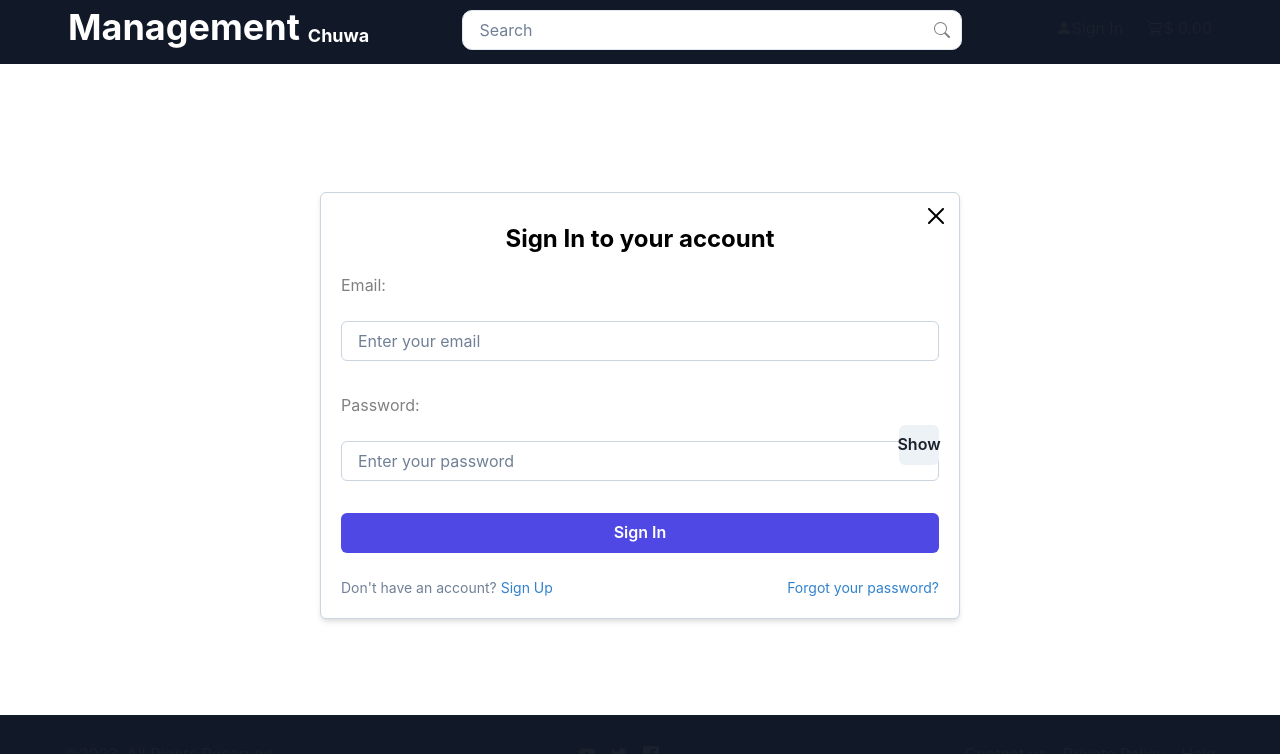
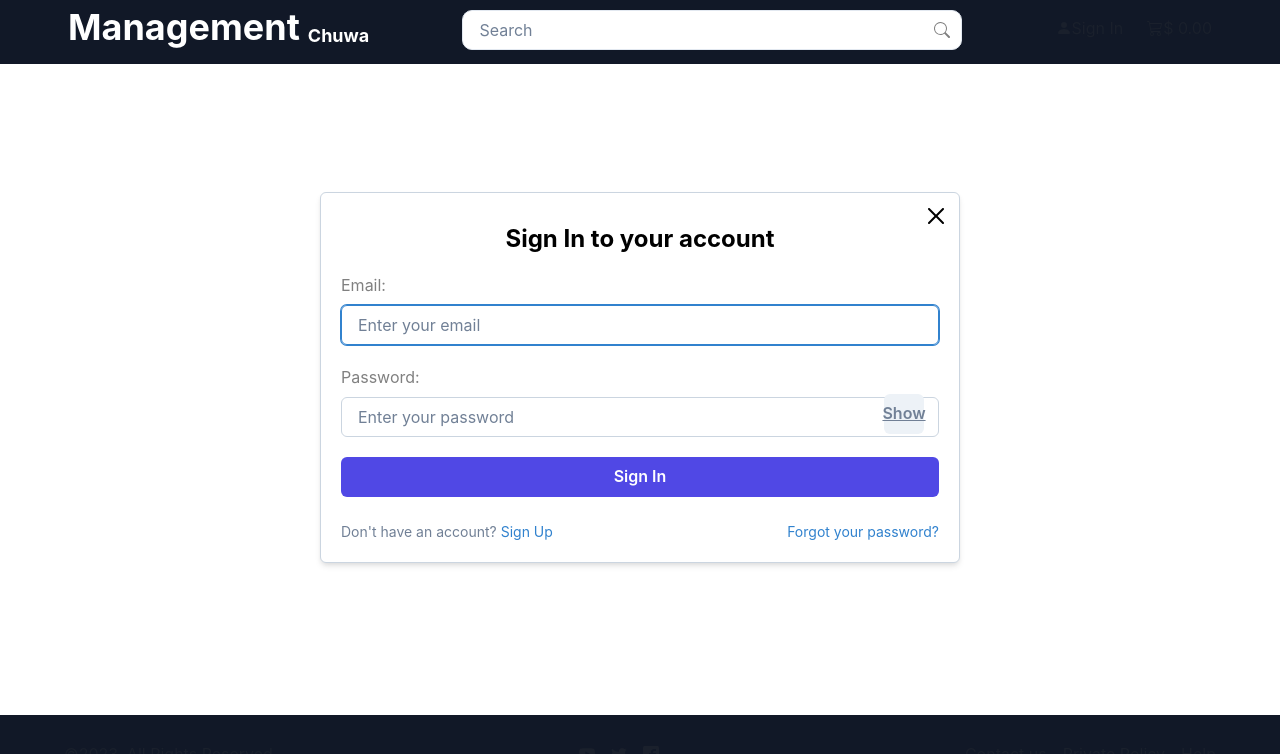
Before and after one commit to Lu0-Wenfeng/PMS, a React (Vite) app in the folder frontend/: page / in a window 1280 px wide. Shown: the top 754 px of the page. Built offline with nearby package versions, Linux system fonts and the light colour scheme.

Commit message:
Minor tweaks of UI

```diff
--- a/frontend/src/pages/SignIn.jsx
+++ b/frontend/src/pages/SignIn.jsx
@@ -1,4 +1,5 @@
 import React from "react";
+import axios from "axios";
 import {
   Box,
   Button,
@@ -13,40 +14,81 @@ import MyCard from "../components/MyCard";
 
 const SignIn = () => {
   const [show, setShow] = useState(false);
+  const [email, setEmail] = useState("");
+  const [emailError, setEmailError] = useState("");
+  const [password, setPassword] = useState("");
+  const [passwordError, setPasswordError] = useState("");
+
+
   const handleClick = () => setShow(!show);
+  const onEmailChange = (e) => {
+    setEmail(e.target.value);
+    if (!e.target.value) {
+      setEmailError("This field is required");
+    } else if (!/\S+@\S+\.\S+/.test(e.target.value)) {
+      setEmailError("Invalid Email format");
+    } else {
+      setEmailError("");
+    }
+  };
+
+  const onPasswordChange = (e) => {
+    setPassword(e.target.value);
+    if (!e.target.value) {
+      setPasswordError("This field is required");
+    } else {
+      setPasswordError("");
+    }
+  };
 
   return (
     <Box display="flex" justifyContent="center" alignItems="center" h="100%">
       <MyCard title="Sign In to your account">
-        <Box mb="4">
-          <Text mb="2" textColor="gray">
-            Email:
-          </Text>
+        <Box mb="5">
+          <Text textColor="gray">Email:</Text>
           <Input
+            type="email"
+            value={email}
+            onChange={onEmailChange}
             placeholder="Enter your email"
+            mt="2"
             variant="outline"
-            my="4"
             border="1px solid"
-            borderColor="gray.300"
+            borderColor={emailError ? "red.500" : "gray.300"}
+            textColor="black"
+            autoFocus={true}
           />
+          {emailError && (
+            <Text color="red.500" fontSize="sm" float="right">
+              {emailError}
+            </Text>
+          )}
         </Box>
-        <Box mb="4">
-          <Text mb="2" textColor="gray">
-            Password:
-          </Text>
+        <Box mb="5">
+          <Text textColor="gray">Password:</Text>
           <InputGroup>
             <Input
               type={show ? "text" : "password"}
+              value={password}
+              onChange={onPasswordChange}
               placeholder="Enter your password"
+              mt="2"
               variant="outline"
-              my="4"
               border="1px solid"
               borderColor="gray.300"
+              textColor="black"
             />
-            <InputRightElement>
-              <Button onClick={handleClick}>{show ? "Hide" : "Show"}</Button>
+            <InputRightElement mt="5px" mr="15px">
+              <Button color="gray.500" onClick={handleClick}>
+                <Text decoration="underline">{show ? "Hide" : "Show"}</Text>
+              </Button>
             </InputRightElement>
           </InputGroup>
+          {passwordError && (
+            <Text color="red.500" fontSize="sm" mt="1">
+              {passwordError}
+            </Text>
+          )}
         </Box>
         <Button mb="2" bg="#5048E5" w="100%" textColor="white">
           Sign In
```
